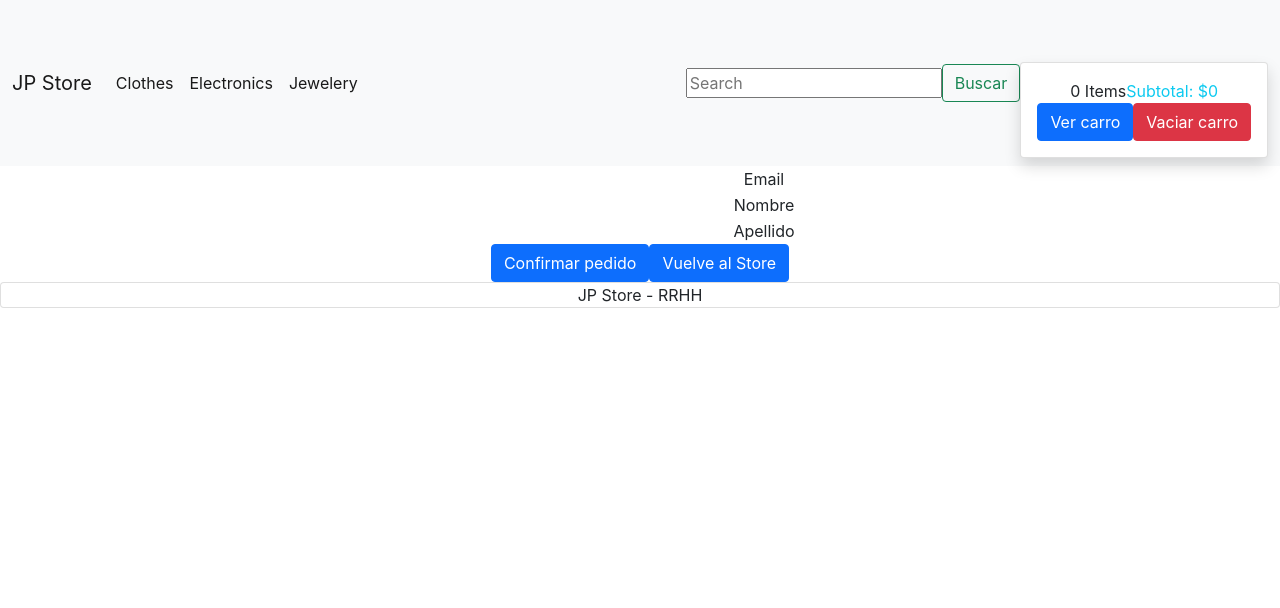
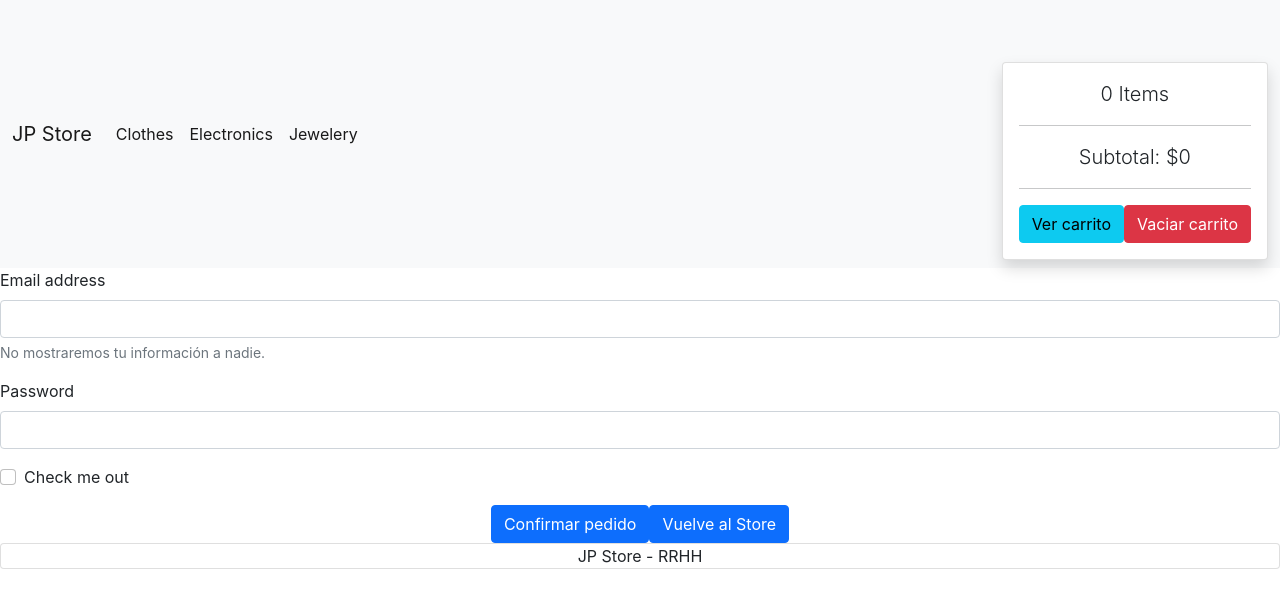
Before and after one commit to JPLiboa/ReactJs, a React (Create React App) app in the folder my-app/: page /checkout in a window 1280 px wide. Shown: the top 608 px of the page. Built offline with nearby package versions, Linux system fonts and the light colour scheme.

Commit message:
firebase II

```diff
--- a/my-app/src/components/Cart.js
+++ b/my-app/src/components/Cart.js
@@ -32,11 +32,11 @@ function Cart() {
 
 
         {cart.length > 0 ?
-        <div>
+        <div className='d-grid gap-2 d-md-block'>
           <Link to="../checkout">
-              <button className="btn btn-primary btn-block w-48 mr-10">Finalizar compra</button>
+              <button className="btn btn-info btn-block w-48 mr-10">Continuar compra</button>
             </Link>
-            <button className="btn btn-primary w-48" onClick={clearAll}>Vaciar</button>
+            <button className="btn btn-danger w-48" onClick={clearAll}>Vaciar</button>
 
           </div>
           :
--- a/my-app/src/components/CartWidget.js
+++ b/my-app/src/components/CartWidget.js
@@ -17,12 +17,14 @@ const CartWidget = () => {
                 </label>
                 <div tabindex="0" class="mt-3 card card-compact dropdown-content w-52 bg-base-100 shadow">
                     <div class="card-body">
-                        <span class="font-weight-bolder">{totalItems} Items</span>
-                        <span class="text-info">Subtotal: ${totalPrice}</span>
+                        <span class="font-weight-bolder lead">{totalItems} Items</span>
+                        <hr></hr>
+                        <span class="text-primary-bold lead">Subtotal: ${totalPrice}</span>
+                        <hr></hr>
                         <div class="card-actions flex justify-center">
-                        <Link to="/cart"><button class=" px-25 btn btn-primary btn-block w-24  ">Ver carro</button></Link>
+                        <Link to="/cart"><button class=" px-25 btn btn-info btn-block w-24  ">Ver carrito</button></Link>
 
-                        <btn class="btn btn-danger btn-block w-24" onClick={clearAll}>Vaciar carro</btn>
+                        <btn class="btn btn-danger btn-block w-24" onClick={clearAll}>Vaciar carrito</btn>
                         </div>
                     </div>
                 </div>
--- a/my-app/src/components/Checkout.js
+++ b/my-app/src/components/Checkout.js
@@ -37,8 +37,8 @@ return (
     {idOrden !== "" &&
       <div className="mt-10 alert alert-success shadow-lg w-8/12 m-auto">
         <div>
-          <svg xmlns="http://www.w3.org/2000/svg" className="stroke-current flex-shrink-0 h-6 w-6" fill="none" viewBox="0 0 24 24"><path strokeLinecap="round" strokeLinejoin="round" strokeWidth="2" d="M9 12l2 2 4-4m6 2a9 9 0 11-18 0 9 9 0 0118 0z" /></svg>
-          <span>Your order has been placed. Order ID : {idOrden} </span>
+
+          <span>Su orden fue confirmada con el numero de ID : {idOrden} </span>
         </div>
       </div>
     }
@@ -49,13 +49,13 @@ return (
         <div className="divider divider-horizontal"></div>
         <div className="grid h-20 flex-grow card bg-base-300 rounded-box place-items-center shadow-xl">TOTAL ${totalPrice}</div>
       </div>}
-    <div className='mt-10 text-center'>
+    <div className='mt-10 text-left'>
 
       <Form/>
 
 
-      <div>
-        <button className="btn btn-primary w-48 mr-10" onClick={placeOrder}>Confirmar pedido</button>
+      <div className='mt-10 text-center'>
+        <button className="btn btn-primary w-48 mr-10 " onClick={placeOrder}>Confirmar pedido</button>
         <Link to="../">
           <button className="btn btn-primary btn-block w-48">Vuelve al Store</button>
         </Link>
--- a/my-app/src/components/Form.js
+++ b/my-app/src/components/Form.js
@@ -3,29 +3,47 @@ import React from 'react'
 const Form = () => {
     return (
 
-        <div>
+       /* <div>
 
             <form className='mt-6 w-8/12 m-auto'>
                 <div className="relative z-0 mb-6 w-full group">
                     <input type="email" name="floating_email" id="email" className="block py-2.5 px-0 w-full text-sm text-gray-900 bg-transparent border-0 border-b-2 border-gray-300 appearance-none dark:text-white dark:border-gray-600 dark:focus:border-blue-500 focus:outline-none focus:ring-0 focus:border-blue-600 peer" placeholder=" " required=""></input>
-                        <label for="floating_email" className="peer-focus:font-medium absolute text-sm text-gray-500 dark:text-gray-400 duration-300 transform -translate-y-6 scale-75 top-3 -z-10 origin-[0] peer-focus:left-0 peer-focus:text-blue-600 peer-focus:dark:text-blue-500 peer-placeholder-shown:scale-100 peer-placeholder-shown:translate-y-0 peer-focus:scale-75 peer-focus:-translate-y-6">Email</label>
+                        <label for="floating_email" className="lead">Email</label>
                 </div>
 
                 <div className="grid md:grid-cols-2 md:gap-6">
                     <div className="relative z-0 mb-6 w-full group">
                         <input type="text" name="floating_first_name" id="first_name" className="block py-2.5 px-0 w-full text-sm text-gray-900 bg-transparent border-0 border-b-2 border-gray-300 appearance-none dark:text-white dark:border-gray-600 dark:focus:border-blue-500 focus:outline-none focus:ring-0 focus:border-blue-600 peer" placeholder=" " required=""></input>
-                            <label for="floating_first_name" className="peer-focus:font-medium absolute text-sm text-gray-500 dark:text-gray-400 duration-300 transform -translate-y-6 scale-75 top-3 -z-10 origin-[0] peer-focus:left-0 peer-focus:text-blue-600 peer-focus:dark:text-blue-500 peer-placeholder-shown:scale-100 peer-placeholder-shown:translate-y-0 peer-focus:scale-75 peer-focus:-translate-y-6">Nombre</label>
+                            <label for="floating_first_name" className="lead">Nombre</label>
                     </div>
                     <div className="relative z-0 mb-6 w-full group">
                         <input type="text" name="floating_last_name" id="last_name" className="block py-2.5 px-0 w-full text-sm text-gray-900 bg-transparent border-0 border-b-2 border-gray-300 appearance-none dark:text-white dark:border-gray-600 dark:focus:border-blue-500 focus:outline-none focus:ring-0 focus:border-blue-600 peer" placeholder=" " required=""></input>
-                            <label for="floating_last_name" className="peer-focus:font-medium absolute text-sm text-gray-500 dark:text-gray-400 duration-300 transform -translate-y-6 scale-75 top-3 -z-10 origin-[0] peer-focus:left-0 peer-focus:text-blue-600 peer-focus:dark:text-blue-500 peer-placeholder-shown:scale-100 peer-placeholder-shown:translate-y-0 peer-focus:scale-75 peer-focus:-translate-y-6">Apellido</label>
+                            <label for="floating_last_name" className="lead">Apellido</label>
                     </div>
                 </div>
+              <div>*/
+                  <form>
+  <div class="mb-3">
+    <label for="exampleInputEmail1" class="form-label">Email address</label>
+    <input type="email" class="form-control" id="exampleInputEmail1" aria-describedby="emailHelp"></input>
+    <div id="emailHelp" class="form-text">No mostraremos tu información a nadie.</div>
+  </div>
+  <div class="mb-3">
+    <label for="exampleInputPassword1" class="form-label">Password</label>
+    <input type="password" class="form-control" id="exampleInputPassword1"></input>
+  </div>
+  <div class="mb-3 form-check">
+    <input type="checkbox" class="form-check-input" id="exampleCheck1"></input>
+    <label class="form-check-label" for="exampleCheck1">Check me out</label>
+  </div>
+
+</form>
 
 
-            </form>
 
-        </div>
+
+
+
     )
 }
 
--- a/my-app/src/components/Item.js
+++ b/my-app/src/components/Item.js
@@ -20,7 +20,7 @@ const Item = ({ id,title,description,price,image}) => {
             </div>
             <p className="card-text">${price}</p>
             <div >
-            <Link to={"/producto/"+id}><button className="btn btn-primary bg-primary w-100% mb-4">Ver Detalles</button></Link>
+            <Link to={"/producto/"+id}><button className="btn btn-info bg-info w-100% mb-4 border border-dark ">Ver Detalles</button></Link>
             </div>
       </div>
       </div>
--- a/my-app/src/components/ItemCount.js
+++ b/my-app/src/components/ItemCount.js
@@ -16,13 +16,13 @@ function ItemCount  ({stock, initial, onAdd}) {
     };
   return (
     <div className="w-64">
-    <div className="card-actions justify-around items-center mb-4">
-      <button className="btn btn-circle bg-primary btn-sm" onClick={() => incrementar()}>+</button>
-      <p className="font-bold text-2xl text-center">{count}</p>
-      <button className="btn btn-circle bg-primary btn-sm" onClick={() => decrementar()}>-</button>
+    <div className="card-actions justify-around items-center mb-4 ">
+      <button className="btn btn-circle bg-info btn-sm border border-dark" onClick={() => incrementar()}>+</button>
+      <p className="font-bold text-2xl text-center lead d-inline p-2 text-bg-primary w-25 p-4 ">{count}</p>
+      <button className="btn btn-circle bg-info btn-sm border border-dark" onClick={() => decrementar()}>-</button>
     </div>
     <div className="card-actions justify-center">
-      <button className="btn btn-primary bg-primary w-9/12" onClick={() => onAdd(count)}>Agregar Al Carrito</button>
+      <button className="btn btn-dark bg-info w-9/12 border border-dark" onClick={() => onAdd(count)}>Agregar Al Carrito</button>
     </div>
   </div>
 
--- a/my-app/src/components/ItemDetail.js
+++ b/my-app/src/components/ItemDetail.js
@@ -39,9 +39,9 @@ function ItemDetail ({item}) {
                 <p className='text-center justify-center m-auto text-xl  p-20 font-italic'>Precio ${item.price}</p>
                 <hr></hr>
                 <div className='flex flex-col'>
-                    {sendStatus ? <NavLink to = "/card" className="btn btn-primary bg-primary w-24 mx-auto">Ver Carrito</NavLink> : <div className="card-actions justify-center"><ItemCount stock = {5} initial = {1} onAdd ={(n) => onAddEvent(n)}/></div>}
+                    {sendStatus ? <NavLink to = "/card" className="btn btn-primary bg-info w-24 mx-auto">Ver Carrito</NavLink> : <div className="card-actions justify-center"><ItemCount stock = {5} initial = {1} onAdd ={(n) => onAddEvent(n)}/></div>}
                     <div></div>
-                    <Link to={"/"}><button className="btn btn-accent w-24 my-5">Volver</button></Link>
+                    <Link to={"/"}><button className="btn btn-accent w-24 my-5 btn btn-secondary btn-sm">Volver</button></Link>
                 </div>
             </div>
         </div>
--- a/my-app/src/components/NavBar.js
+++ b/my-app/src/components/NavBar.js
@@ -32,10 +32,7 @@ const NavBar = () => {
 
       </ul>
 
-        <input  type="search" placeholder="Search" aria-label="Search" type="text"
 
-            className="input input-bordered w-96"></input>
-        <button className="btn btn-outline-success" type="submit">Buscar</button>
 
         <CartWidget />
     </div>
```
